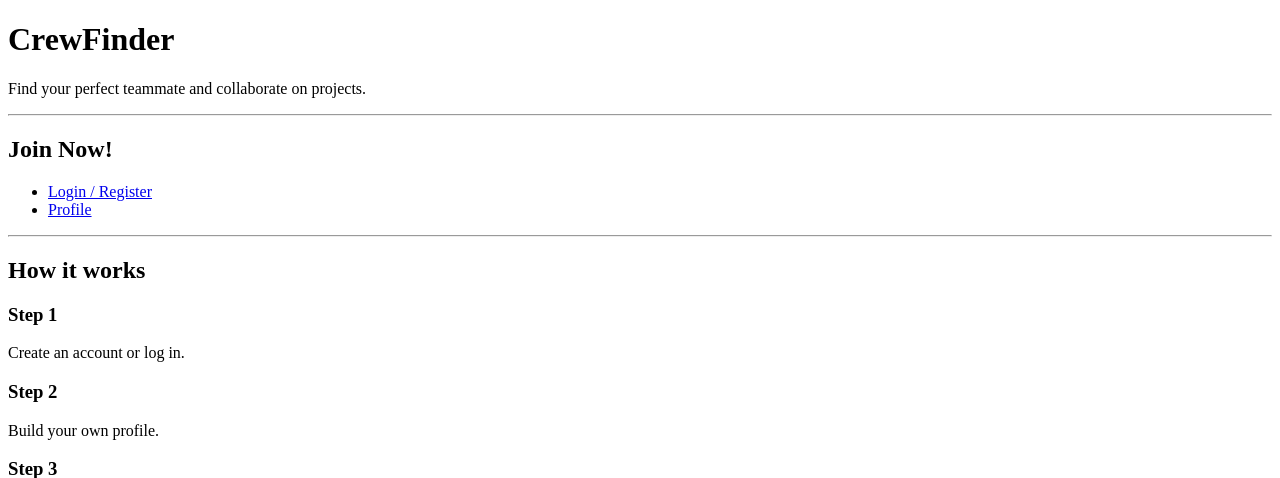
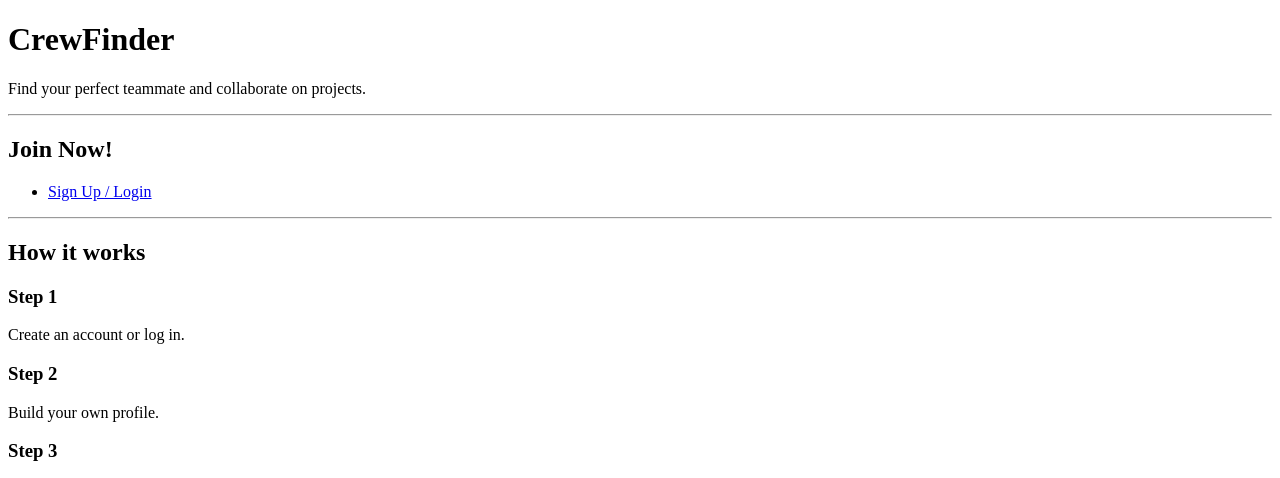
Before and after one commit to divvyeash/Crew-Finder, a Python web app: template templates/index.html in a window 1280 px wide. Shown: the top 478 px of the page. Run offline with Jinja, Linux system fonts and the light colour scheme; the template is opened without the code that fills it, so the values that code supplies are empty.

Commit message:
created a back button for signup and login page

```diff
--- a/templates/index.html
+++ b/templates/index.html
@@ -21,8 +21,7 @@
     <nav>
         <h2>Join Now!</h2>
         <ul>
-          <li><a href="login.html">Login / Register</a></li>
-          <li><a href="profile.html">Profile</a></li>
+          <li><a href="signup.html">Sign Up / Login</a></li>
         </ul>
     </nav>
 
--- a/templates/login.html
+++ b/templates/login.html
@@ -3,6 +3,7 @@
 <html lang="en">
 <head>
     <meta charset="UTF-8">
+    <button onclick="window.location.href='signup.html'">← Back</button>
     <title>Create your CrewFinder account- Login/Sign Up</title>
 </head>
 <body>
--- a/templates/signup.html
+++ b/templates/signup.html
@@ -3,6 +3,10 @@
 <html lang="en">
 <head>
     <meta charset="UTF-8">
+
+<section id="signup-section">
+    <button onclick="window.location.href='index.html'">← Back</button>
+    <form id="signup-form">
     <title>Create your CrewFinder account- Login/Sign Up</title>
 </head>
 <body>
```
